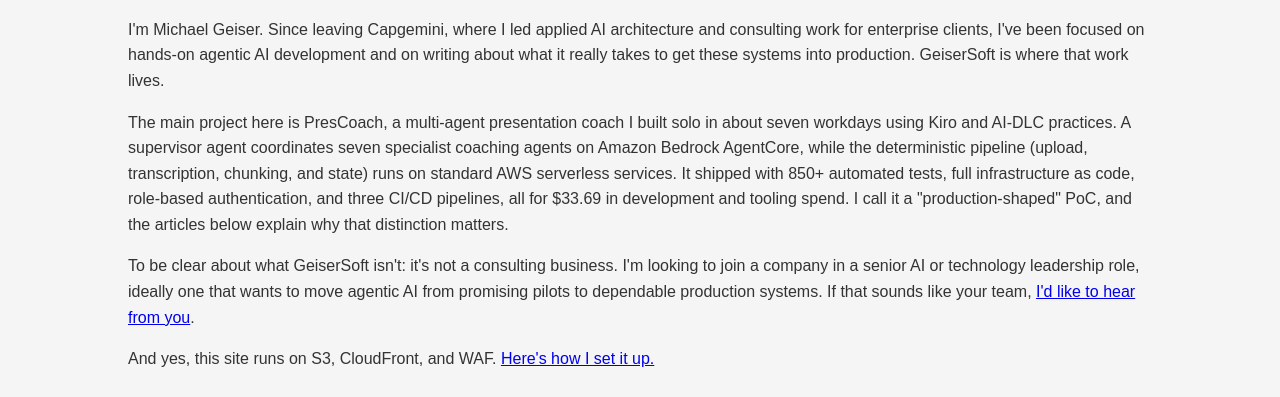
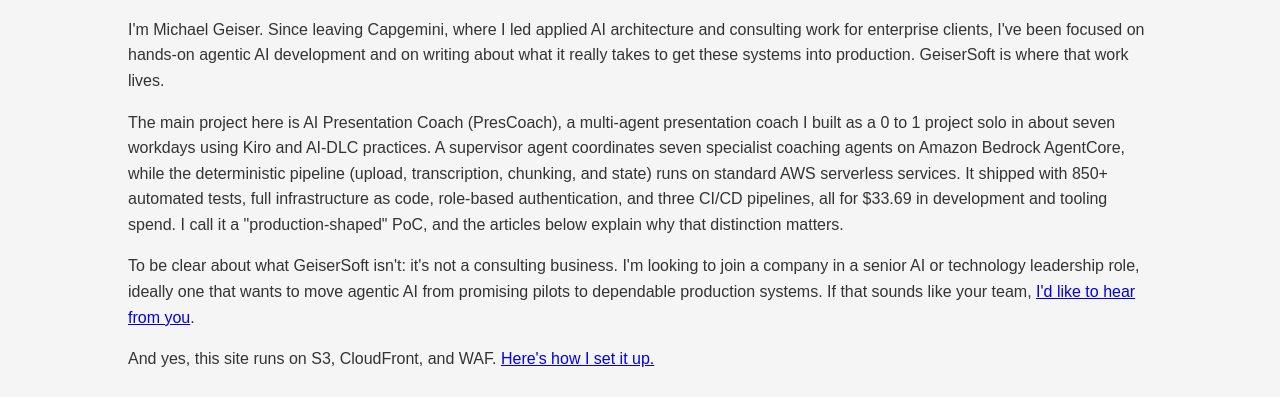
Before and after one commit to michaelgeiser/Geisersoft-com_repo, a plain HTML site: page index.html in a window 1280 px wide. Shown: the part 263-660 px from the top of the page. Drawn offline with Linux system fonts and the light colour scheme.

Commit message:
text tweak on about

```diff
--- a/index.html
+++ b/index.html
@@ -26,7 +26,7 @@
                 <h2>About Us</h2>
                 <p>I'm Michael Geiser. Since leaving Capgemini, where I led applied AI architecture and consulting work for enterprise clients, I've been focused on hands-on agentic AI development and on writing about what it really takes to get these systems into production. GeiserSoft is where that work lives.</p>
 
-                <p>The main project here is PresCoach, a multi-agent presentation coach I built solo in about seven workdays using Kiro and AI-DLC practices. A supervisor agent coordinates seven specialist coaching agents on Amazon Bedrock AgentCore, while the deterministic pipeline (upload, transcription, chunking, and state) runs on standard AWS serverless services. It shipped with 850+ automated tests, full infrastructure as code, role-based authentication, and three CI/CD pipelines, all for $33.69 in development and tooling spend. I call it a "production-shaped" PoC, and the articles below explain why that distinction matters.</p>
+                <p>The main project here is AI Presentation Coach (PresCoach), a multi-agent presentation coach I built as a 0 to 1 project solo in about seven workdays using Kiro and AI-DLC practices. A supervisor agent coordinates seven specialist coaching agents on Amazon Bedrock AgentCore, while the deterministic pipeline (upload, transcription, chunking, and state) runs on standard AWS serverless services. It shipped with 850+ automated tests, full infrastructure as code, role-based authentication, and three CI/CD pipelines, all for $33.69 in development and tooling spend. I call it a "production-shaped" PoC, and the articles below explain why that distinction matters.</p>
 
                 <p>To be clear about what GeiserSoft isn't: it's not a consulting business. I'm looking to join a company in a senior AI or technology leadership role, ideally one that wants to move agentic AI from promising pilots to dependable production systems. If that sounds like your team, <a href="mailto:mgeiser@mgeiser.net">I'd like to hear from you</a>.</p>
 
```
